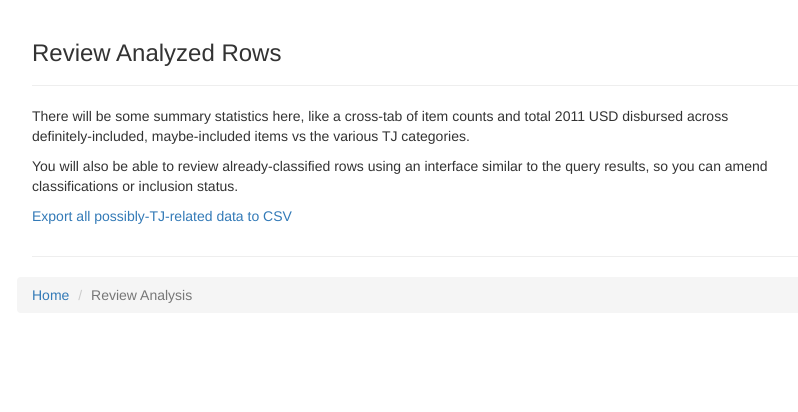
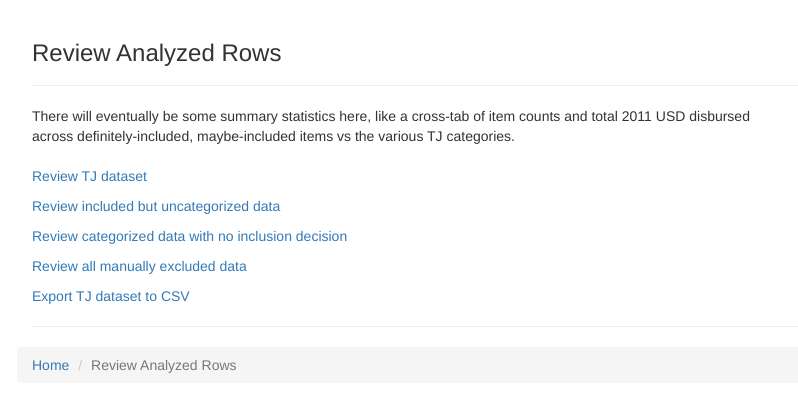
Before and after one commit to rosnfeld/crs_tj, a Django app: page /tj/review_analysis in a window 1280 px wide. Shown: the top 412 px of the page, without its empty margins (38-836 px from the left). Run offline with Django 3.2, Linux system fonts and the light colour scheme; some libraries are stand-ins or nearby versions.

Commit message:
Fleshing out "review results" pages

```diff
--- a/tj/query_processor.py
+++ b/tj/query_processor.py
@@ -21,6 +21,7 @@ BASE_SQL = 'SELECT crs.*, recipient.recipientname, donor.donorname, channel.chan
            'LEFT OUTER JOIN tj_category ON (crs.tj_category_id = tj_category.tj_category_id) '
 
 ROW_LIMIT = 25
+NO_ROW_LIMIT = 10000000
 
 CSV_COLUMNS = [
     'tj_inclusion_name',
@@ -168,10 +169,23 @@ def get_matching_rows_for_combo(combo):
     return rows
 
 
-def get_analyzed_rows():
-    # TODO take params of some sort to control yes vs maybe rows?
-    # ignore categorized but otherwise unknown inclusion rows for now?
-    where_clause = 'WHERE crs.tj_inclusion_id > 0 '
+def get_tj_dataset_rows():
+    where_clause = 'WHERE (crs.tj_inclusion_id > 0) '
+    return pd.read_sql(BASE_SQL + where_clause, CONNECTION, index_col="crs_pk")
+
+
+def get_included_but_uncategorized_rows():
+    where_clause = 'WHERE ((crs.tj_inclusion_id > 0) AND (crs.tj_category_id is NULL)) '
+    return pd.read_sql(BASE_SQL + where_clause, CONNECTION, index_col="crs_pk")
+
+
+def get_categorized_but_no_inclusion_decision_rows():
+    where_clause = 'WHERE ((crs.tj_inclusion_id is NULL) AND (crs.tj_category_id IS NOT NULL)) '
+    return pd.read_sql(BASE_SQL + where_clause, CONNECTION, index_col="crs_pk")
+
+
+def get_excluded_rows():
+    where_clause = 'WHERE (crs.tj_inclusion_id = 0) '
     return pd.read_sql(BASE_SQL + where_clause, CONNECTION, index_col="crs_pk")
 
 
--- a/tj/templates/tj/review_analysis.html
+++ b/tj/templates/tj/review_analysis.html
@@ -12,31 +12,41 @@
     <div class="row">
         <div class="col-md-8">
             <p>
-                There will be some summary statistics here, like a cross-tab of item counts and total 2011 USD disbursed
+                There will eventually be some summary statistics here, like a cross-tab of item counts and total 2011 USD disbursed
                 across definitely-included, maybe-included items vs the various TJ categories.
             </p>
         </div>
     </div>
-    <div class="row">
-        <div class="col-md-8">
-            <p>
-                You will also be able to review already-classified rows using an interface similar to the query results,
-                so you can amend classifications or inclusion status.
-            </p>
+    <div class="row top-buffer">
+        <div class="col-md-4">
+            <a href="{% url 'review_tj_dataset' %}">Review TJ dataset</a>
         </div>
     </div>
-    <div class="row">
+    <div class="row top-buffer">
         <div class="col-md-4">
-            <p>
-                <a href="{% url 'export_csv' %}">Export all possibly-TJ-related data to CSV</a>
-            </p>
+            <a href="{% url 'review_uncategorized' %}">Review included but uncategorized data</a>
+        </div>
+    </div>
+    <div class="row top-buffer">
+        <div class="col-md-4">
+            <a href="{% url 'review_unincluded' %}">Review categorized data with no inclusion decision</a>
+        </div>
+    </div>
+    <div class="row top-buffer">
+        <div class="col-md-4">
+            <a href="{% url 'review_excluded' %}">Review all manually excluded data</a>
+        </div>
+    </div>
+    <div class="row top-buffer">
+        <div class="col-md-4">
+            <a href="{% url 'export_csv' %}">Export TJ dataset to CSV</a>
         </div>
     </div>
     <hr/>
     <div class="row">
         <ol class="breadcrumb">
           <li><a href="{% url 'home' %}">Home</a></li>
-          <li class="active">Review Analysis</li>
+          <li class="active">Review Analyzed Rows</li>
         </ol>
     </div>
 </div>
--- a/tj/urls.py
+++ b/tj/urls.py
@@ -18,9 +18,9 @@ urlpatterns = patterns('',
     url(r'^query/(?P<query_id>\d+)/filters', views.query_get_filters_json, name='query_get_filters_json'),
     url(r'^query/(?P<query_id>\d+)/filter_edit/(?P<filter_type>\w+)', views.query_filter_edit, name='query_filter_edit'),
     url(r'^query/(?P<query_id>\d+)/filter_update/(?P<filter_type>\w+)', views.query_filter_update, name='query_filter_update'),
-    url(r'^query/build', views.query_build, name='query_build'),
-    url(r'^query/results', views.query_results_new, name='query_results_new'),
-    url(r'^query/commit_analysis', views.commit_analysis, name='query_commit_analysis'),
+    url(r'^query/build$', views.query_build, name='query_build'),
+    url(r'^query/results$', views.query_results_new, name='query_results_new'),
+    url(r'^query/commit_analysis$', views.commit_analysis, name='query_commit_analysis'),
 
     url(r'^combo/?$', views.combos_home, name='combos_home'),
     url(r'^combo/create$', views.combo_create, name='combo_create'),
@@ -30,6 +30,14 @@ urlpatterns = patterns('',
     url(r'^combo/(?P<combo_id>\d+)/export_csv', views.combo_export_csv, name='combo_export_csv'),
     url(r'^combo/(?P<combo_id>\d+)/delete', views.combo_delete, name='combo_delete'),
 
-    url(r'^review_analysis', views.review_analysis, name='review_analysis'),
-    url(r'^export_csv', views.export_csv, name='export_csv'),
+    url(r'^review_analysis$', views.review_analysis, name='review_analysis'),
+    url(r'^review_tj_dataset$', views.review_tj_dataset, name='review_tj_dataset'),
+    url(r'^review_tj_dataset_results$', views.review_tj_dataset_results, name='review_tj_dataset_results'),
+    url(r'^review_excluded$', views.review_excluded, name='review_excluded'),
+    url(r'^review_excluded_results$', views.review_excluded_results, name='review_excluded_results'),
+    url(r'^review_uncategorized$', views.review_uncategorized, name='review_uncategorized'),
+    url(r'^review_uncategorized_results$', views.review_uncategorized_results, name='review_uncategorized_results'),
+    url(r'^review_unincluded$', views.review_unincluded, name='review_unincluded'),
+    url(r'^review_unincluded_results$', views.review_unincluded_results, name='review_unincluded_results'),
+    url(r'^export_csv$', views.export_csv, name='export_csv'),
 )
--- a/tj/views.py
+++ b/tj/views.py
@@ -231,6 +231,14 @@ def query_build(request):
                   {'code_filter_types': CODE_FILTER_TYPES, 'code_filter_map': code_filter_map})
 
 
+def show_results(request, result_rows, row_limit):
+    inclusions = query_processor.get_all_inclusion_rows()
+    categories = query_processor.get_all_category_rows()
+
+    return render(request, 'tj/query_results.html', {'rows': result_rows, 'row_limit': row_limit,
+                                                     'inclusions': inclusions, 'categories': categories})
+
+
 def query_results_new(request):
     payload = request.read()
     json_payload = json.loads(payload)
@@ -242,11 +250,8 @@ def query_results_new(request):
             query.add_code_filter(filter_type, code)
 
     result_rows = query_processor.get_matching_rows_for_query_new(query)
-    inclusions = query_processor.get_all_inclusion_rows()
-    categories = query_processor.get_all_category_rows()
 
-    return render(request, 'tj/query_results.html', {'rows': result_rows, 'row_limit': query_processor.ROW_LIMIT,
-                                                     'inclusions': inclusions, 'categories': categories})
+    return show_results(request, result_rows, query_processor.ROW_LIMIT)
 
 
 def commit_analysis(request):
@@ -261,7 +266,7 @@ def commit_analysis(request):
 
 
 def export_csv(request):
-    dataframe = query_processor.get_analyzed_rows()
+    dataframe = query_processor.get_tj_dataset_rows()
     csv_text = query_processor.convert_to_csv_string_for_export(dataframe)
 
     timestamp_string = datetime.datetime.utcnow().isoformat()
@@ -280,3 +285,40 @@ def review_analysis(request):
     # TODO also include nulls in this categorization?
 
     return render(request, 'tj/review_analysis.html', {})
+
+
+def review_tj_dataset(request):
+    return render(request, 'tj/review_dataset.html',
+                  {'title': 'Review TJ Dataset', 'results_url': reverse('review_tj_dataset_results')})
+
+
+def review_tj_dataset_results(request):
+    return show_results(request, query_processor.get_tj_dataset_rows(), query_processor.NO_ROW_LIMIT)
+
+
+def review_excluded(request):
+    return render(request, 'tj/review_dataset.html',
+                  {'title': 'Review Excluded Results', 'results_url': reverse('review_excluded_results')})
+
+
+def review_excluded_results(request):
+    return show_results(request, query_processor.get_excluded_rows(), query_processor.NO_ROW_LIMIT)
+
+
+def review_uncategorized(request):
+    return render(request, 'tj/review_dataset.html',
+                  {'title': 'Review Uncategorized Results', 'results_url': reverse('review_uncategorized_results')})
+
+
+def review_uncategorized_results(request):
+    return show_results(request, query_processor.get_included_but_uncategorized_rows(), query_processor.NO_ROW_LIMIT)
+
+
+def review_unincluded(request):
+    return render(request, 'tj/review_dataset.html',
+                  {'title': 'Review Unincluded Results', 'results_url': reverse('review_unincluded_results')})
+
+
+def review_unincluded_results(request):
+    return show_results(request, query_processor.get_categorized_but_no_inclusion_decision_rows(),
+                        query_processor.NO_ROW_LIMIT)
```
Also changed, not shown: tj/templates/tj/review_dataset.html (added, +51 -0 lines).
